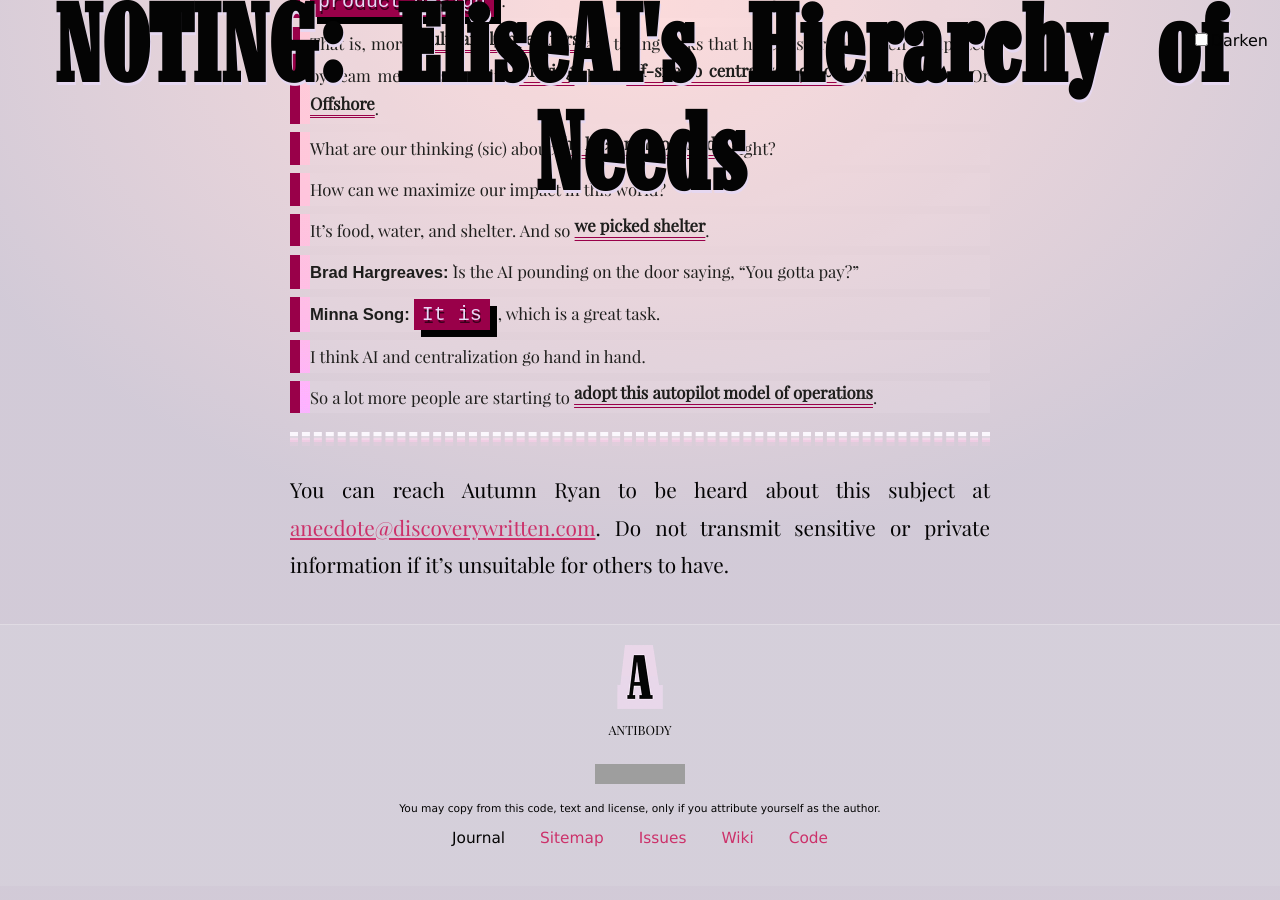
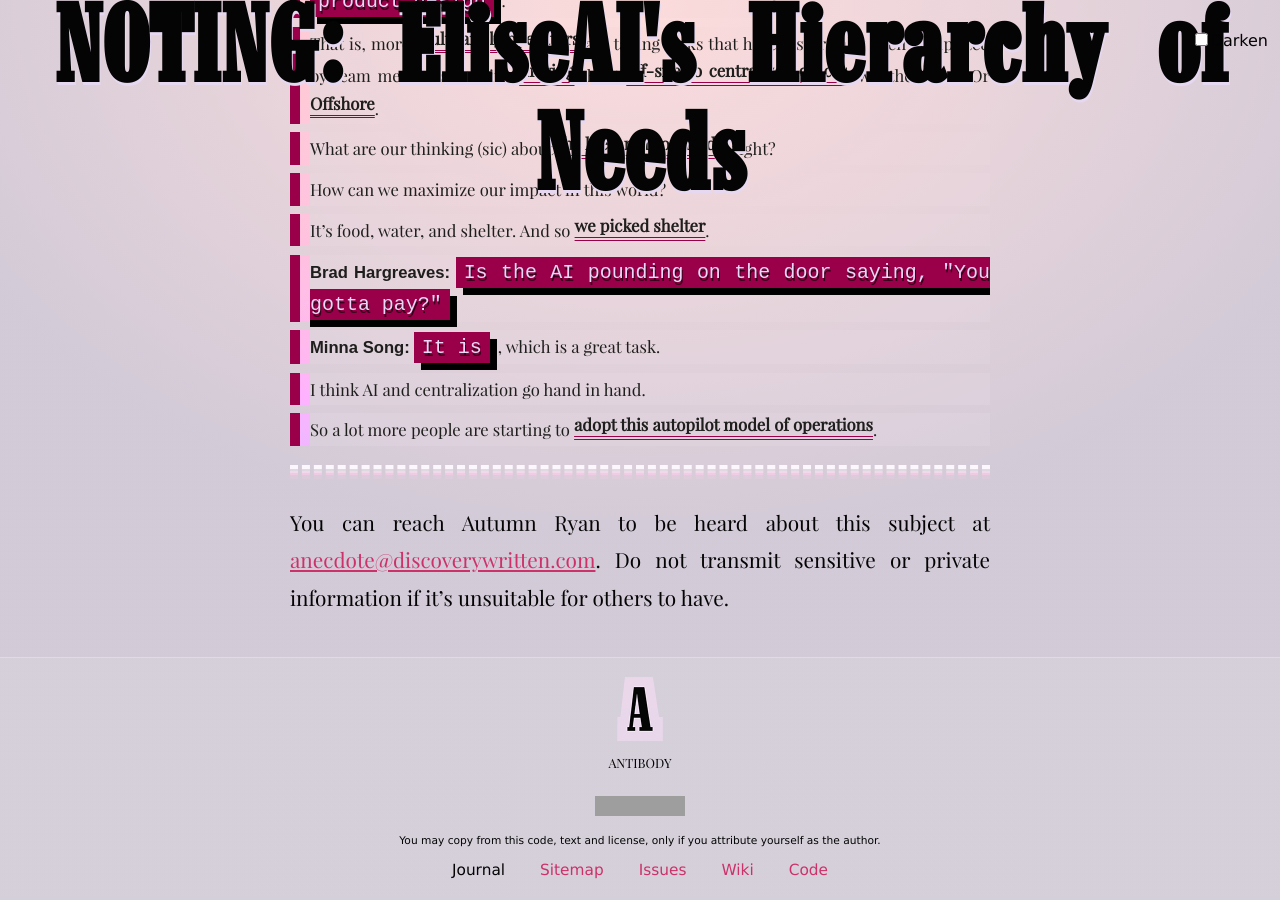
Before and after one commit to tiliv/antibody, a Jekyll site: the page built from docs/journal/autumn-ryan-EliseAI-Hierarchy-of-Needs/index.md, in a window 1280 px wide and 900 px high, scrolled down 1577 px. Built offline with Jekyll 4.4.1, drawn with Linux system fonts in a browser that asks for light colours; grey boxes are pictures that could not be loaded.

Commit message:
Fix missing close-shout
Fussing with the quotes got things wrong.

```diff
--- a/docs/journal/autumn-ryan-EliseAI-Hierarchy-of-Needs/index.md
+++ b/docs/journal/autumn-ryan-EliseAI-Hierarchy-of-Needs/index.md
@@ -51,7 +51,7 @@ that have historically been completed by team members on-site,
 
 > It's food, water, and shelter. And so <u>we picked shelter</u>.
 
-> **Brad Hargreaves:** `Is the AI pounding on the door saying, "You gotta pay?"
+> **Brad Hargreaves:** `Is the AI pounding on the door saying, "You gotta pay?"`
 
 > **Minna Song:** `It is`, which is a great task.
 
```
